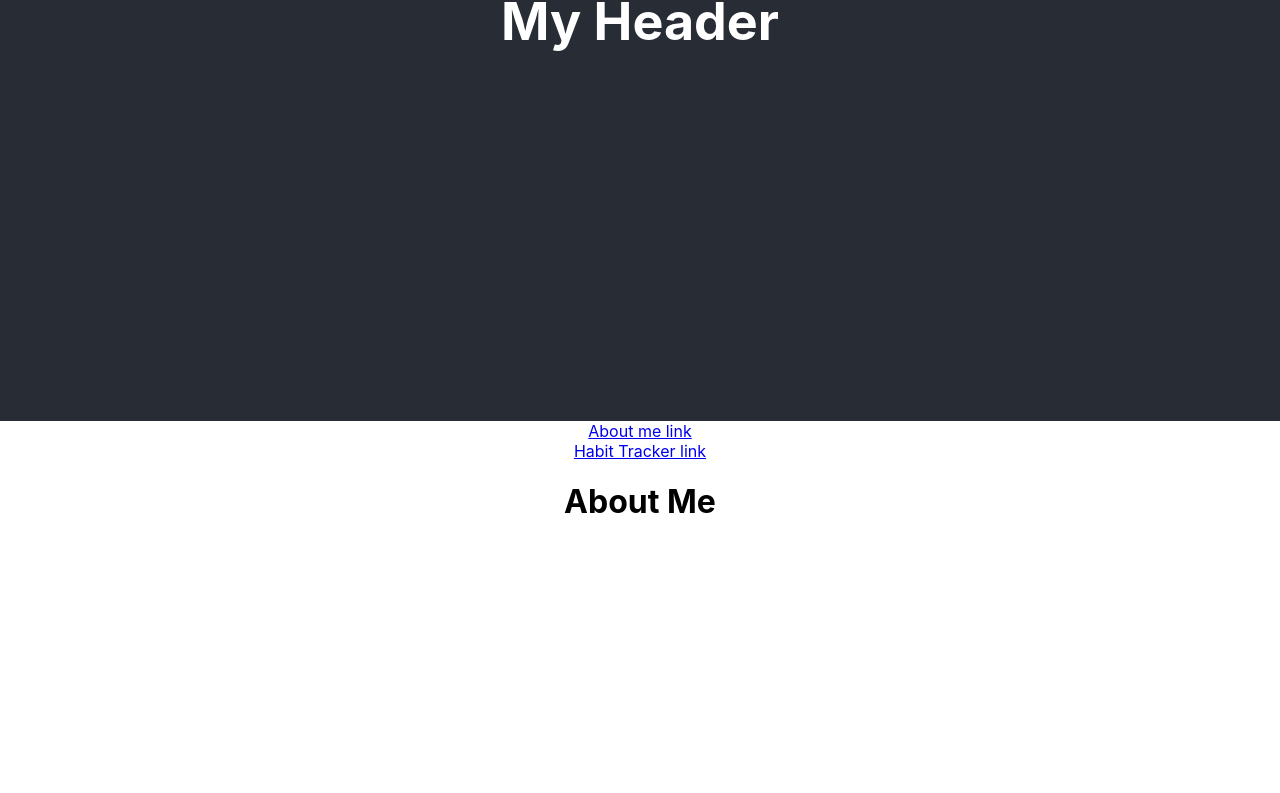
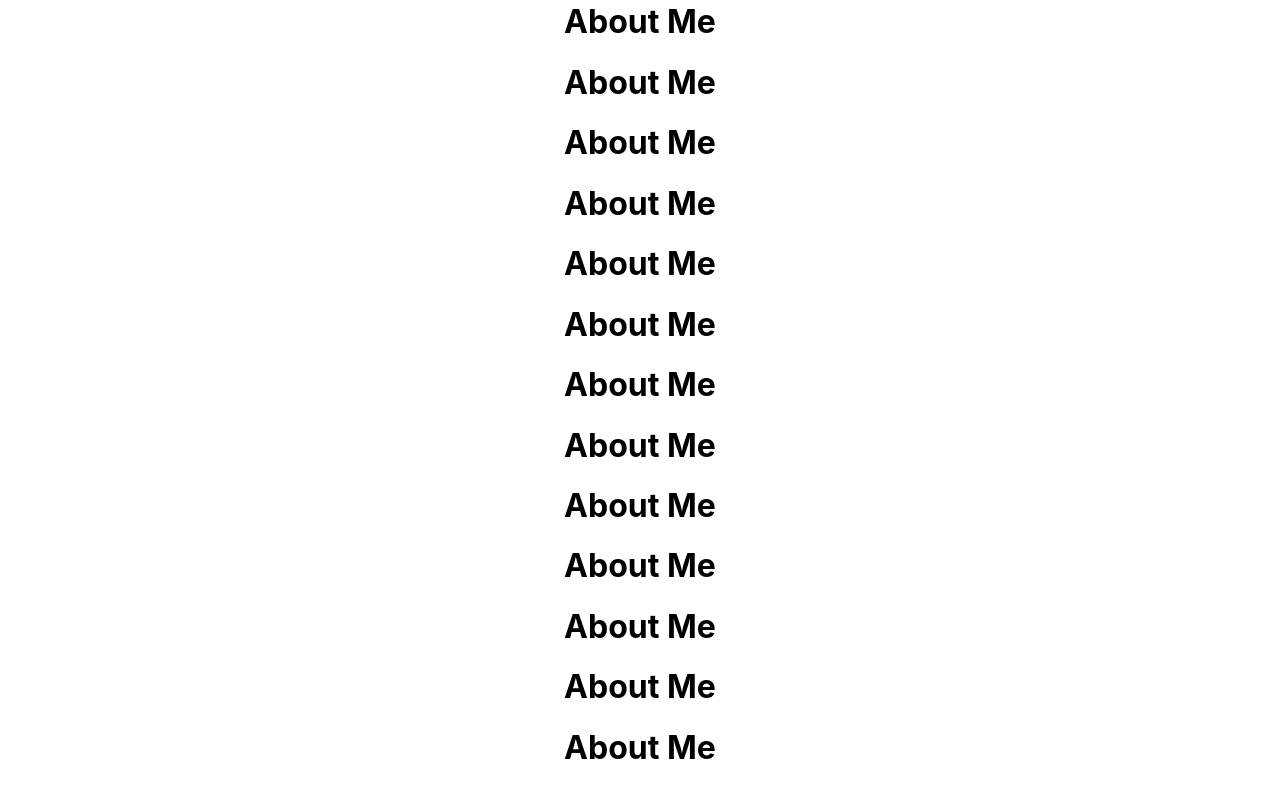
Before and after one commit to TristanRoberts/Tristan-Roberts, a React (Create React App) app: page /about in a window 1280 px wide. Shown: the part 379-1172 px from the top of the page. Before the commit the page ends 922 px from the top, so only its background shows below. Built offline with nearby package versions, Linux system fonts and the light colour scheme.

Commit message:
Sticky Header

```diff
--- a/src/About.js
+++ b/src/About.js
@@ -5,6 +5,21 @@ const About = ()  => {
 
     return(
         <div>
+            <h1>About Me</h1>
+            <h1>About Me</h1>
+            <h1>About Me</h1>
+            <h1>About Me</h1>
+            <h1>About Me</h1>
+            <h1>About Me</h1>
+            <h1>About Me</h1>
+            <h1>About Me</h1>
+            <h1>About Me</h1>
+            <h1>About Me</h1>
+            <h1>About Me</h1>
+            <h1>About Me</h1>
+            <h1>About Me</h1>
+            <h1>About Me</h1>
+            <h1>About Me</h1>
             <h1>About Me</h1>
         </div>
 
--- a/src/App.css
+++ b/src/App.css
@@ -15,13 +15,16 @@
 
 .App-header {
   background-color: #282c34;
-  min-height: 100vh;
+  min-height: 40vh;
   display: flex;
   flex-direction: column;
   align-items: center;
   justify-content: center;
   font-size: calc(10px + 2vmin);
   color: white;
+  position: sticky; /* this is how compoents stick to top of page */
+  top: 0;
+  /* background-attachment: fixed;  --is just the actual background css, not actual components and content*/
 }
 
 .App-link {
```
